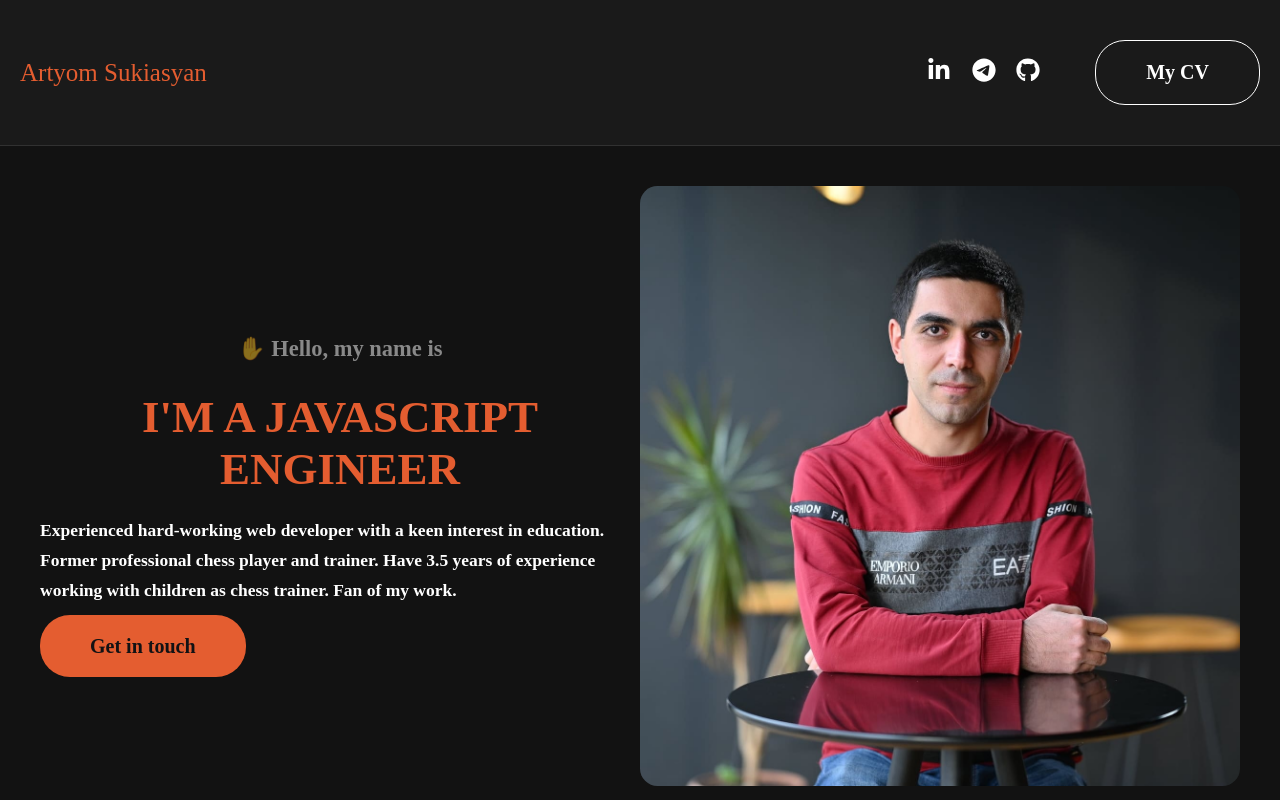
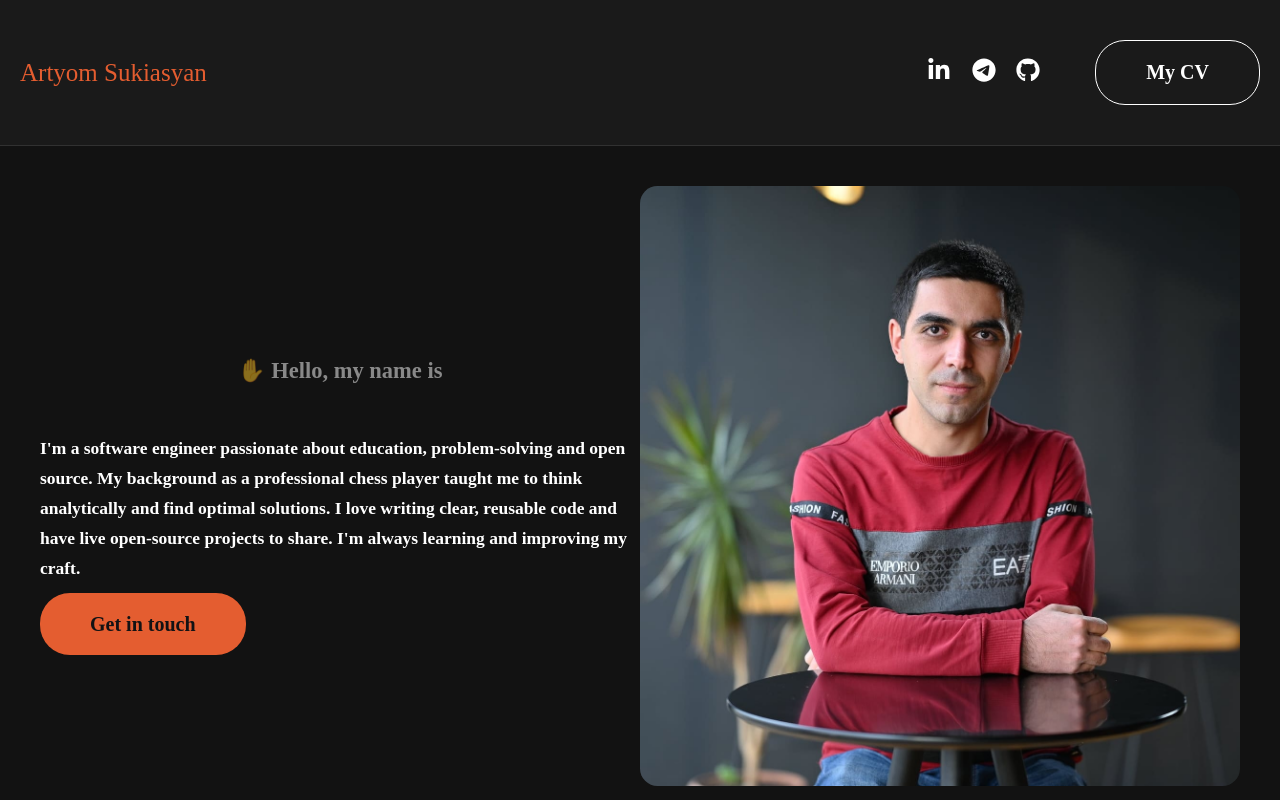
Before and after one commit to ArtyomSukiasyan/portfolio, a Next.js app: page / in a window 1280 px wide. Shown: the top 800 px of the page. Built offline with nearby package versions, Linux system fonts and the light colour scheme.

Commit message:
feat: update texts

```diff
--- a/src/constants/previewTexts.ts
+++ b/src/constants/previewTexts.ts
@@ -1,8 +1,8 @@
-export const introduce = "I'm a JavaScript engineer";
-
 export const description =
-  "Experienced hard-working web developer with a keen interest in education. Former professional chess player and trainer. Have 3.5 years of experience working with children as chess trainer. Fan of my work.";
+  "I'm a software engineer passionate about education, problem-solving and open source. My background as a professional chess player taught me to think analytically and find optimal solutions. I love writing clear, reusable code and have live open-source projects to share. I'm always learning and improving my craft.";
 
 export const getInTouch = "Get in touch";
 
-export const skills = "Skills"
+export const skills = "Skills";
+
+export const summary = "Summary";
```
